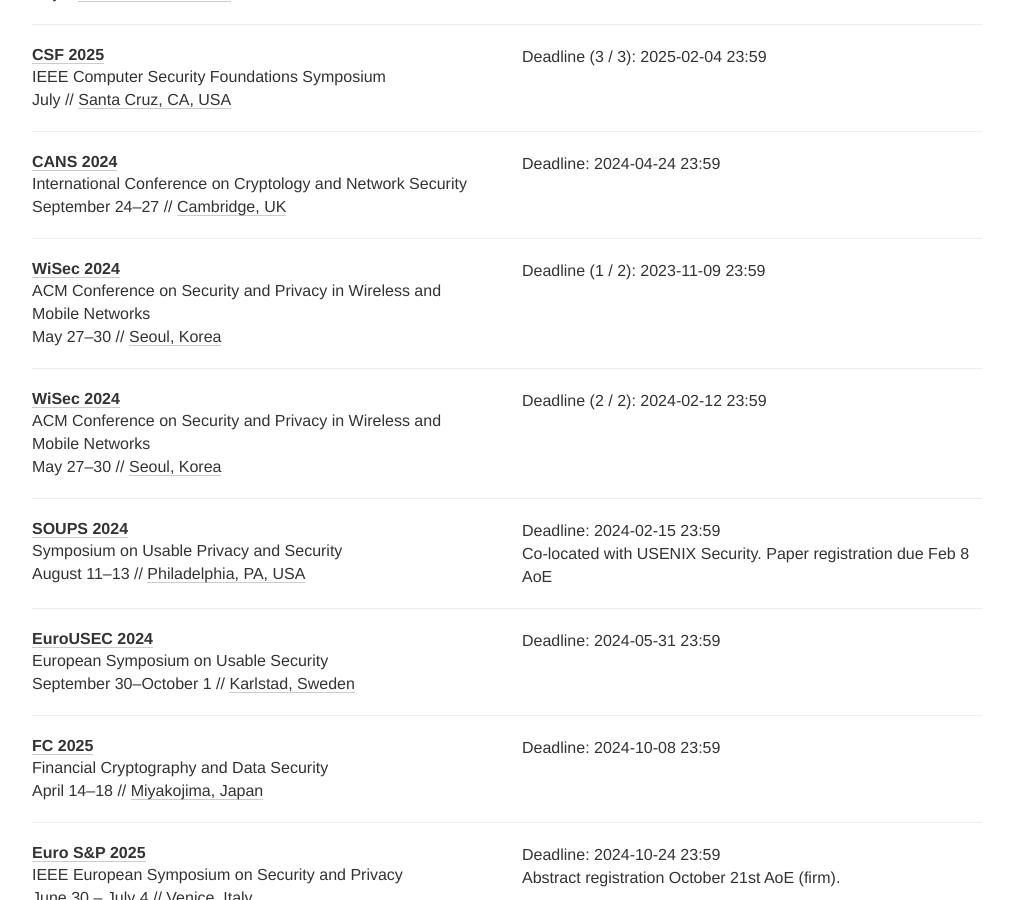
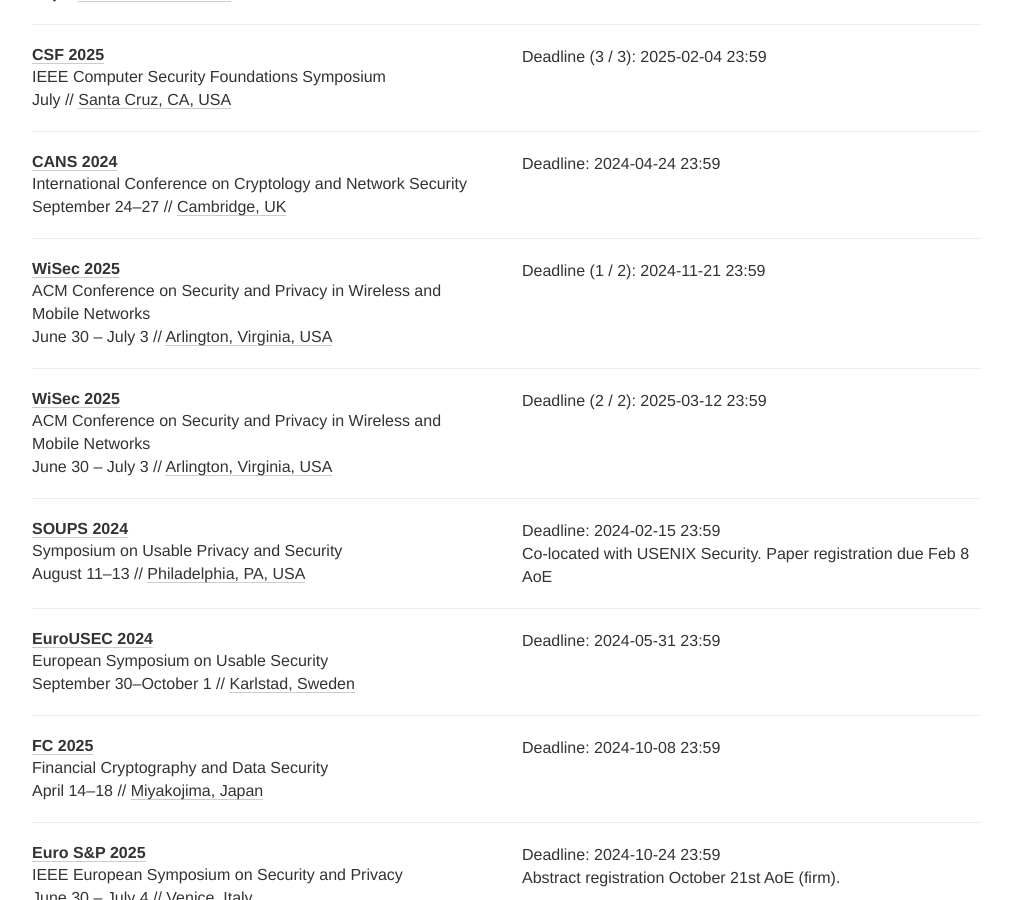
Before and after one commit to sec-deadlines/sec-deadlines.github.io, a Jekyll site: the page built from index.html, in a window 1280 px wide and 900 px high, scrolled down 1877 px. Shown: the whole window, without its empty margins (133-1146 px from the left). Built offline with Jekyll 4.4.1, drawn with Linux system fonts in a browser that asks for light colours; nearby versions of some CDN libraries; comment, search, counter and statistics services are not loaded.

Commit message:
Add WiSec 2025

```diff
--- a/_data/conferences.yml
+++ b/_data/conferences.yml
@@ -91,13 +91,13 @@
 
 - name: WiSec
   description: ACM Conference on Security and Privacy in Wireless and Mobile Networks
-  year: 2024
-  link: https://wisec2024.kaist.ac.kr/
+  year: 2025
+  link: https://wisec2025.gmu.edu/
   deadline:
-    - "2023-11-09 23:59"
-    - "2024-02-12 23:59"
-  date: May 27-30
-  place: Seoul, Korea
+    - "2024-11-21 23:59"
+    - "2025-03-12 23:59"
+  date: June 30 - July 3
+  place: Arlington, Virginia, USA
   tags: [SEC, PRIV, CONF]
 
 - name: SOUPS
```
